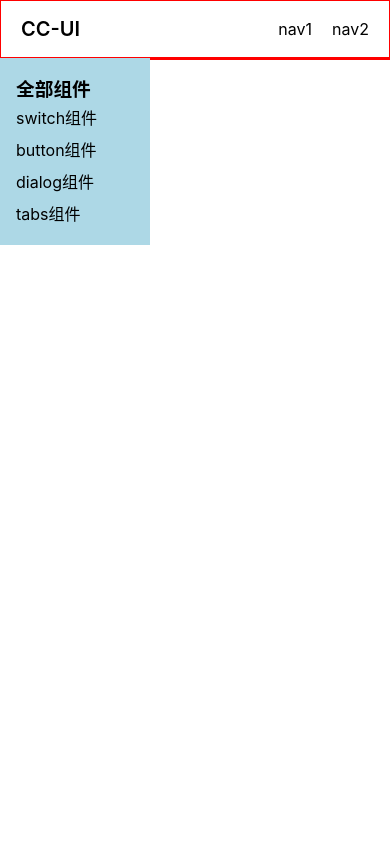
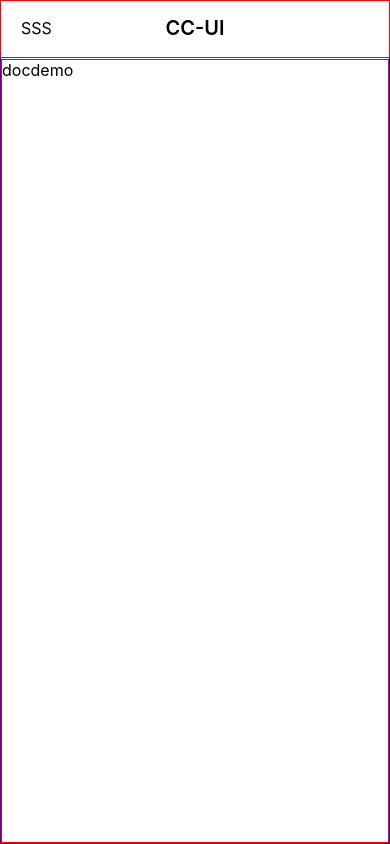
Before and after one commit to Cissypotato/cc-ui-vue3, a Vue app: page /#/doc in a window 390 px wide. Built offline with nearby package versions, Linux system fonts and the light colour scheme.

Commit message:
一些css

```diff
--- a/src/App.vue
+++ b/src/App.vue
@@ -3,12 +3,18 @@
   <router-view></router-view>
 </template>
 
-<script>
-
+<script lang="ts">
+import {ref,provide} from 'vue'
 
 export default {
   name: 'App',
   components: {
+  },
+  setup(){
+    const width=document.documentElement.clientWidth
+    const asideVisible= ref(width<500?false:true)
+
+    provide('abc',asideVisible)
   }
 }
 </script>
--- /dev/null
+++ b/src/components/DocDemo.vue
@@ -0,0 +1,10 @@
+<template>
+    <div>
+       docdemo
+    </div>
+</template>
+<script lang="ts">
+export default {
+    name:"docdemo"
+}
+</script>
--- /dev/null
+++ b/src/components/SwitchDemo.vue
@@ -0,0 +1,28 @@
+<template>
+    <div class="switch-wrapper">
+
+        <switch1> </switch1>
+    </div>
+</template>
+<script lang="ts">
+//  import Switch from '../libs/Switch.vue.vue'
+ import switch1 from '../libs/switch1.vue'
+
+
+export default {
+    name:"switchDemo",
+    components:{
+
+        switch1
+    }
+}
+</script>
+
+<style lang="scss" scoped>
+    .switch-wrapper{
+        >div{
+            height: 120px;
+            background: pink;
+        }
+    }
+</style>
--- a/src/components/TopNav.vue
+++ b/src/components/TopNav.vue
@@ -1,15 +1,25 @@
 <template>
     <div class="top-nav">
-        <div class="logo">CC-UI</div>
+        <div class="logo" >CC-UI</div>
         <div class="navs">
             <a href="">nav1</a>
             <a href="">nav2</a>
         </div>
+        <span class="toggleAside" @click="toggleVisible">SSS</span>
     </div>
 </template>
 <script lang="ts">
+import { inject, Ref } from 'vue'
 export default {
-    name:'top-nav'
+    name:'top-nav',
+    setup(){
+        const asideVisible=inject<Ref<boolean>>('abc')
+        const toggleVisible=()=>{
+            console.log(asideVisible.value)
+            asideVisible.value=!asideVisible.value
+        }
+        return{ toggleVisible}
+    }
 }
 </script>
 <style lang="scss" scoped>
@@ -17,10 +27,14 @@ export default {
         display: flex;
         height: 3.6rem;
         justify-content: space-between;
+        align-items: center;
         line-height: 3.6rem;
         background: #fff;
         border: 1px solid red;
-        position: relative;
+        position: fixed;
+        width: 100%;
+        top: 0;
+        left: 0;
         z-index: 10;
         .logo{
             font-weight: 600;
@@ -32,6 +46,21 @@ export default {
                 margin-right: 20px;
             }
         }
-
+        .toggleAside{
+            display: none;
+        }
+        @media (max-width: 500px) {
+            >.navs{
+                display: none;
+            }
+            >.logo{
+                margin: 0 auto;
+            }
+            >.toggleAside{
+                display: block;
+                position: absolute;
+                left: 20px;
+            }
+        }
     }
 </style>
--- a/src/components/Switch.vue
+++ b/src/libs/Switch.vue
@@ -3,7 +3,7 @@
         switch
     </div>
 </template>
-<script lang="ts">
+<script>
 export default {
     name:"switch"
 }
--- /dev/null
+++ b/src/libs/switch1.vue
@@ -0,0 +1,10 @@
+<template>
+    <div>
+        abc
+    </div>
+</template>
+<script>
+export default {
+    name:"switch"
+}
+</script>
--- a/src/main.ts
+++ b/src/main.ts
@@ -1,48 +1,8 @@
+import { router } from './router';
 import { createApp } from 'vue'
 import App from './App.vue'
 import './index.scss'
-import {createRouter, createWebHashHistory} from 'vue-router'
 
-import home from "./views/home.vue"
-import doc from "./views/doc.vue"
-
-import Switch from "./components/Switch.vue"
-import Button from "./components/Button.vue"
-import Dialog from "./components/Dialog.vue"
-import Tabs from "./components/Tabs.vue"
-
-
-const router=createRouter({
-    history: createWebHashHistory(),
-    routes: [
-        {
-            path:'/',
-            component:home
-        },
-        {
-            path:'/doc',
-            component:doc,
-            children:[
-                {
-                    path:'/switch',
-                    component:Switch,
-                },
-                {
-                    path:'/button',
-                    component:Button,
-                },
-                {
-                    path:'/dialog',
-                    component:Dialog,
-                },
-                {
-                    path:'/tabs',
-                    component:Tabs,
-                },
-            ]
-        },
-    ],
-  })
 
 const app=createApp(App)
 app.use(router)
--- /dev/null
+++ b/src/router.ts
@@ -0,0 +1,44 @@
+
+import {createRouter, createWebHashHistory} from 'vue-router'
+import home from "./views/home.vue"
+import doc from "./views/doc.vue"
+import SwitchDemo from "./components/SwitchDemo.vue"
+import ButtonDemo from "./components/ButtonDemo.vue"
+import DialogDemo from "./components/DialogDemo.vue"
+import TabsDemo from "./components/TabsDemo.vue"
+import DocDemo from "./components/DocDemo.vue"
+export const router=createRouter({
+    history: createWebHashHistory(),
+    routes: [
+        {
+            path:'/',
+            component:home
+        },
+        {
+            path:'/doc',
+            component:doc,
+            children:[
+                {
+                    path:'',
+                    component:DocDemo,
+                },
+                {
+                    path:'switch',
+                    component:SwitchDemo,
+                },
+                {
+                    path:'button',
+                    component:ButtonDemo,
+                },
+                {
+                    path:'dialog',
+                    component:DialogDemo,
+                },
+                {
+                    path:'tabs',
+                    component:TabsDemo,
+                },
+            ]
+        },
+    ],
+  })
--- a/src/views/doc.vue
+++ b/src/views/doc.vue
@@ -2,13 +2,13 @@
     <div class="doc">
        <top-nav />
         <div class="main">
-            <div class="aside">
+            <div class="aside" v-if="asideVisible">
              <h3>全部组件</h3>
              <ul>
-                <li><router-link to='/switch'>switch组件</router-link></li>
-                <li><router-link to='/button'>button组件</router-link></li>
-                <li><router-link to='/dialog'>dialog组件</router-link></li>
-                <li><router-link to='/tabs'>tabs组件</router-link></li>
+                <li><router-link to='/doc/switch'>switch组件</router-link></li>
+                <li><router-link to='/doc/button'>button组件</router-link></li>
+                <li><router-link to='/doc/dialog'>dialog组件</router-link></li>
+                <li><router-link to='/doc/tabs'>tabs组件</router-link></li>
              </ul>
             </div>
             <div class="content">
@@ -19,33 +19,63 @@
 </template>
 <script lang="ts">
 import TopNav from '../components/TopNav.vue'
+import { inject, Ref } from 'vue'
+import { router } from '../router'
 export default {
     name:"doc",
     components:{
         TopNav
+    },
+     setup(){
+        const width=document.documentElement.clientWidth
+        const asideVisible=inject<Ref<boolean>>('abc')
+        router.afterEach(()=>{
+            // console.log('路由切换了')
+            if(width>500){
+                asideVisible.value=true
+                return
+            }
+            asideVisible.value=false
+            // console.log('路由切换了')
+        })
+        return{ asideVisible}
     }
 }
 </script>
 
 <style lang="scss" scoped>
     .doc{
+        height: 100vh;
+        display: flex;
+        flex-direction: column;
+        .main{
+            flex: 1;
+            border: 1px solid blue;
+            display: flex;
+            padding-top: 3.6rem;
+            .content{
+                flex: 1;
+                border:1px solid red;
+            }
+        }
         .aside{
-            position: fixed;
-            left: 0;
-            top: 0;
             background: lightblue;
             width: 150px;
             padding: 16px;
-            padding-top: 4.6rem;
+
             >ul{
                 >li{
                     padding: 4px 0;
                 }
             }
+            @media (max-width: 500px) {
+                position: fixed;
+                left: 0;
+                top: 0;
+                padding-top: 4.6rem;
+            }
         }
-        .content{
-            border:1px solid red;
-        }
+
     }
 
 </style>
```
Also changed, not shown: src/components/ButtonDemo.vue (renamed from src/components/Button.vue), src/components/DialogDemo.vue (renamed from src/components/Dialog.vue), src/components/TabsDemo.vue (renamed from src/components/Tabs.vue).
